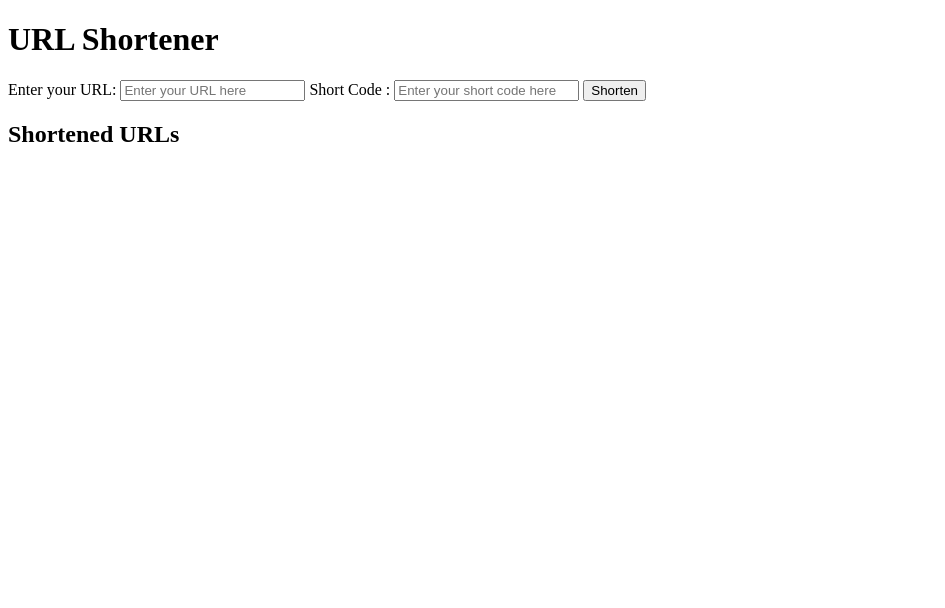
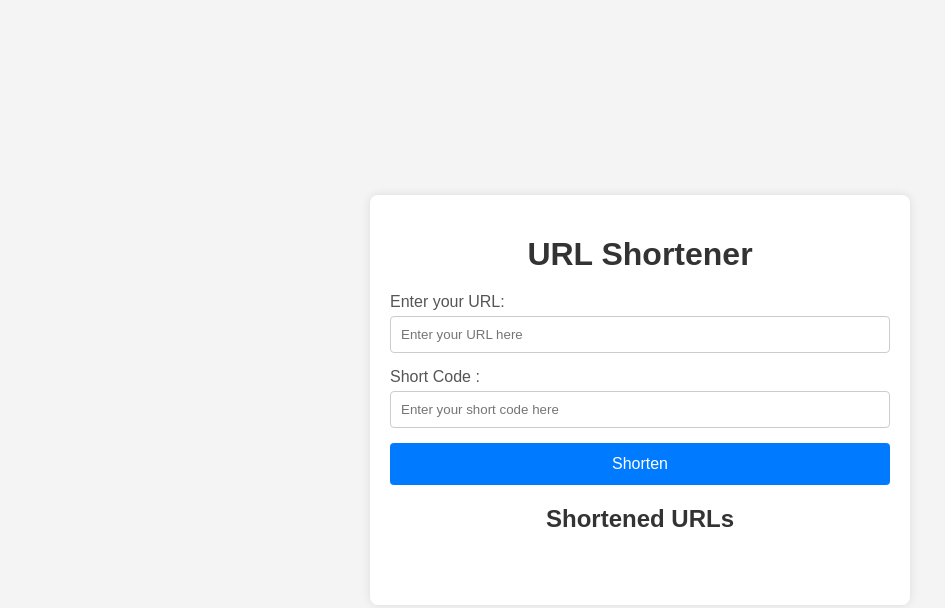
Before and after one commit to Vishalrathod8788/nodejs, a website: page Learn_Node/mini_project/url/index.html in a window 1280 px wide. Shown: the whole page, without its empty margins (0-945 px from the left). Drawn offline with Linux system fonts and the light colour scheme.

Commit message:
Add URL shortener HTML template and style: Updated index.html to link to the correct stylesheet and added a new style.css for improved layout and design.

```diff
--- a/Learn_Node/mini_project/url/index.html
+++ b/Learn_Node/mini_project/url/index.html
@@ -3,7 +3,9 @@
   <head>
     <meta charset="UTF-8" />
     <meta name="viewport" content="width=device-width, initial-scale=1.0" />
-    <linl rel="stylesheet" href="style.css" />
+
+    <link rel="stylesheet" href="/mini_project/url/style.css" />
+    <script src="/mini_project/url/index.js" defer></script>
     <title>URL Shortener</title>
   </head>
   <body>
--- /dev/null
+++ b/Learn_Node/mini_project/url/style.css
@@ -0,0 +1,79 @@
+body {
+  font-family: Arial, sans-serif;
+  background-color: #f4f4f4;
+  margin: 0;
+  padding: 0;
+  display: flex;
+  justify-content: center;
+  align-items: center;
+  height: 100vh;
+}
+
+.container {
+  background-color: #fff;
+  padding: 20px;
+  border-radius: 8px;
+  box-shadow: 0 0 10px rgba(0, 0, 0, 0.1);
+  width: 100%;
+  max-width: 500px;
+  text-align: center;
+}
+
+h1 {
+  color: #333;
+  margin-bottom: 20px;
+}
+
+form {
+  display: flex;
+  flex-direction: column;
+}
+
+label {
+  margin-bottom: 5px;
+  color: #555;
+  text-align: left;
+}
+
+input[type="url"],
+input[type="text"] {
+  padding: 10px;
+  margin-bottom: 15px;
+  border: 1px solid #ccc;
+  border-radius: 4px;
+  width: 100%;
+  box-sizing: border-box;
+}
+
+button {
+  padding: 12px 20px;
+  background-color: #007bff;
+  color: #fff;
+  border: none;
+  border-radius: 4px;
+  cursor: pointer;
+  transition: background-color 0.3s ease;
+  font-size: 16px;
+}
+
+button:hover {
+  background-color: #0056b3;
+}
+
+h2 {
+  color: #333;
+  margin-top: 20px;
+}
+
+ul {
+  list-style-type: none;
+  padding: 0;
+}
+
+ul li {
+  background-color: #f9f9f9;
+  padding: 10px;
+  border: 1px solid #ddd;
+  border-radius: 4px;
+  margin-bottom: 10px;
+}
```
